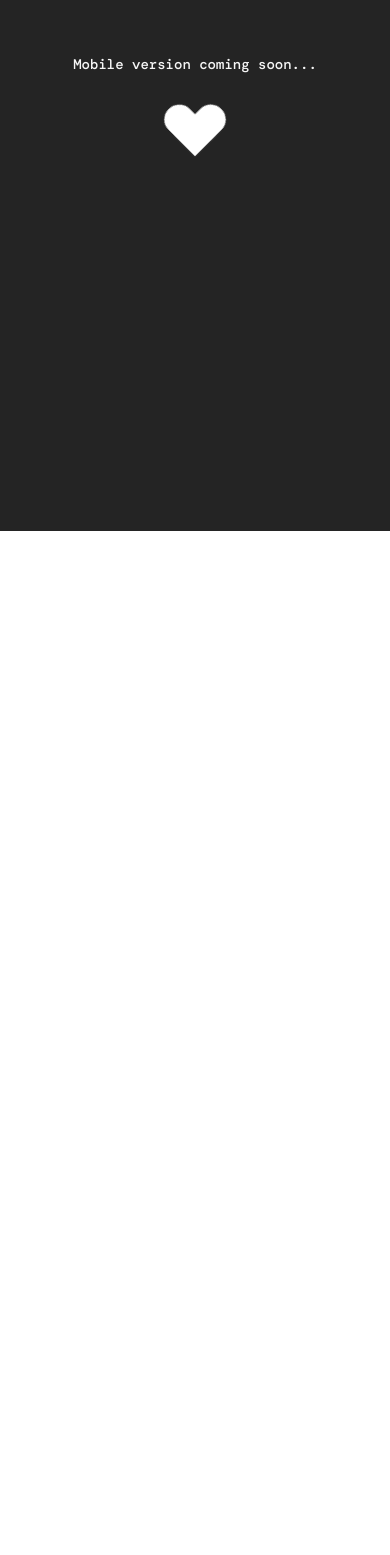
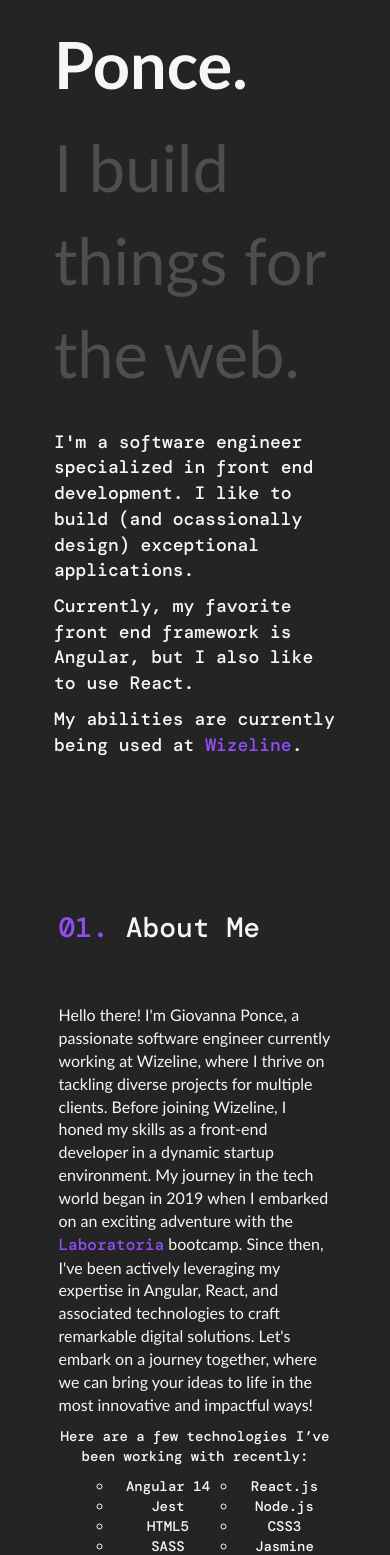
Before and after one commit to giovsteph/giov, a React (Create React App) app: page / in a window 390 px wide. Shown: the part 313-1868 px from the top of the page. Before the commit the page ends 844 px from the top, so only its background shows below. Built offline with nearby package versions, Linux system fonts and the light colour scheme; a web font is replaced by a local one.

Commit message:
feat: about me mobile

```diff
--- a/src/components/Pages/MainPage/MainPage.jsx
+++ b/src/components/Pages/MainPage/MainPage.jsx
@@ -68,15 +68,6 @@ export default function MainPage() {
         <Loader />
       ) : (
         <>
-          {windowWidth <= 900 ? (
-            <div className="comingSoonContainer">
-              <p>Mobile version coming soon...</p>
-              <div className="lds-heart">
-                <div></div>
-              </div>
-            </div>
-          ) : (
-            <>
           <Header />
           {windowWidth <= 768 ? "" : <Sidebar />}
           <div className="mainContainer">
@@ -92,8 +83,8 @@ export default function MainPage() {
                     exceptional applications.
                   </p>
                   <p>
-                        Currently, my favorite front end framework is Angular,
-                        but I also like to use React.
+                    Currently, my favorite front end framework is Angular, but I
+                    also like to use React.
                   </p>
                   <p>
                     My abilities are currently being used at{" "}
@@ -118,12 +109,12 @@ export default function MainPage() {
                   <div className="about-left">
                     <p className="about-bio">
                       Hello there! I'm Giovanna Ponce, a passionate software
-                          engineer currently working at Wizeline, where I thrive
-                          on tackling diverse projects for multiple clients.
-                          Before joining Wizeline, I honed my skills as a
-                          front-end developer in a dynamic startup environment.
-                          My journey in the tech world began in 2019 when I
-                          embarked on an exciting adventure with the{" "}
+                      engineer currently working at Wizeline, where I thrive on
+                      tackling diverse projects for multiple clients. Before
+                      joining Wizeline, I honed my skills as a front-end
+                      developer in a dynamic startup environment. My journey in
+                      the tech world began in 2019 when I embarked on an
+                      exciting adventure with the{" "}
                       <a
                         href="https://www.laboratoria.la/"
                         target="_blank"
@@ -132,11 +123,10 @@ export default function MainPage() {
                         Laboratoria
                       </a>{" "}
                       bootcamp. Since then, I've been actively leveraging my
-                          expertise in Angular, React, and associated
-                          technologies to craft remarkable digital solutions.
-                          Let's embark on a journey together, where we can bring
-                          your ideas to life in the most innovative and
-                          impactful ways!
+                      expertise in Angular, React, and associated technologies
+                      to craft remarkable digital solutions. Let's embark on a
+                      journey together, where we can bring your ideas to life in
+                      the most innovative and impactful ways!
                     </p>
                     <p>
                       Here are a few technologies I’ve been working with
@@ -180,8 +170,7 @@ export default function MainPage() {
             <div className="container" id="work">
               <div className="work">
                 <div className="work-title">
-                      <span className="numbers">03. </span> Some things I've
-                      built
+                  <span className="numbers">03. </span> Some things I've built
                 </div>
                 <div>
                   {projects.map((proj) => (
@@ -203,8 +192,8 @@ export default function MainPage() {
                   <br />
                   <p>
                     I'm currently looking for new opportunities, my inbox is
-                        always open. Whether you have a question or just want to
-                        say hi, I’ll try my best to get back to you!
+                    always open. Whether you have a question or just want to say
+                    hi, I’ll try my best to get back to you!
                   </p>
                   <br />
                   <a
@@ -222,7 +211,5 @@ export default function MainPage() {
         </>
       )}
     </>
-      )}
-    </>
   );
 }
--- a/src/components/Pages/MainPage/MainPage.scss
+++ b/src/components/Pages/MainPage/MainPage.scss
@@ -87,7 +87,7 @@ body {
   }
 
   &-right {
-  max-width: 50%;
+    max-width: 50%;
   }
 
   &-bio {
@@ -104,6 +104,39 @@ body {
       li {
         margin-left: 1em;
       }
+  }
+}
+
+@media only screen and (max-width: 1024px) {
+  .container {
+    max-width: 80vw !important;
+  }
+
+  .intro {
+    margin-top: 5em;
+  }
+
+  .about {
+    width: 75vw;
+    margin-top: 10em;
+
+    &-info {
+      flex-direction: column;
+    }
+    &-left {
+      max-width: 100%;
+    }
+    &-right {
+      display: flex;
+      justify-content: center;
+      margin-top: 3em;
+      max-width: 100%;
+    }
+    &-right img {
+      margin-left: 0;
+      height: 250px;
+      width: 250px;
+    }
   }
 }
 
```
Lines whose indentation alone changed are shown as unchanged.
